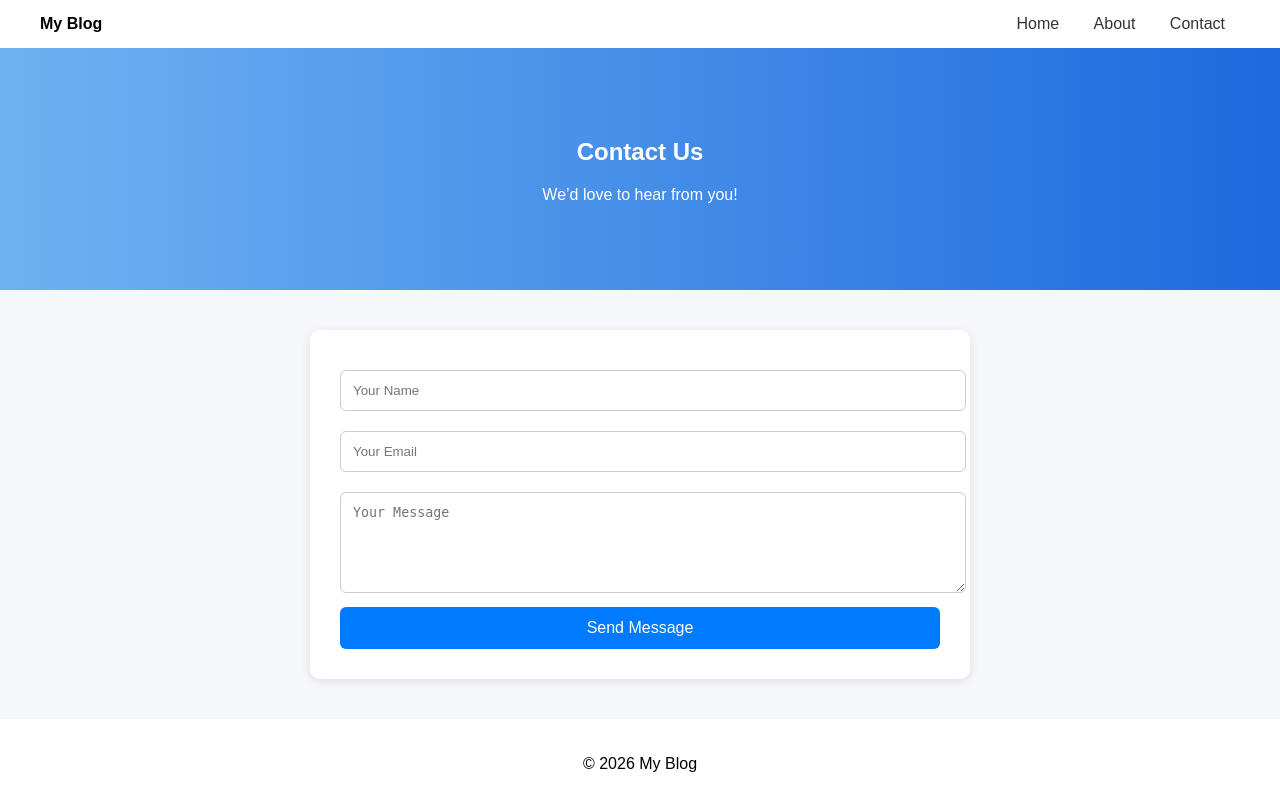
After one commit to Ri-n-jpg/Blog-Website, a Django app: page /contact/ in a window 1280 px wide. The commit adds this page. Run offline with Django 5.2, Linux system fonts and the light colour scheme.

Commit message:
your message

```diff
--- a/blog/blogapp/urls.py
+++ b/blog/blogapp/urls.py
@@ -8,4 +8,6 @@ urlpatterns = [
     path('blog/<slug:slug>/', views.blog_detail, name='blog_detail'),
     path('about/', views.about, name='about'),
     path('contact/', views.contact, name='contact'),
+    path('blog/edit/<slug:slug>/', views.edit_blog, name='edit_blog'),
+    path('blog/delete/<slug:slug>/', views.delete_blog, name='delete_blog'),
 ]
--- a/blog/blogapp/views.py
+++ b/blog/blogapp/views.py
@@ -1,9 +1,22 @@
 from django.shortcuts import render, get_object_or_404
 from .models import Blog
+from .models import Contact
+from django.core.paginator import Paginator
+from django.db.models import Q
+from django.shortcuts import  redirect
 
 # 🏠 Home Page
 def home(request):
-    blogs = Blog.objects.filter(status="Published")
+    query = request.GET.get('q')
+    blogs_list = Blog.objects.filter(status="Published").order_by()
+    if query:
+        blogs_list = blogs_list.filter(
+            Q(title__icontains=query) | Q(blog_body__icontains=query)
+        )
+    paginator = Paginator(blogs_list, 6)
+    page_number = request.GET.get('page')
+    blogs = paginator.get_page(page_number)
+
     return render(request, 'home.html', {'blogs': blogs})
 
 
@@ -25,4 +38,28 @@ def about(request):
 
 # 📞 Contact Page
 def contact(request):
-    return render(request, 'contact.html')
+    if request.method=="POST":
+        name=request.POST.get('name')
+        email=request.POST.get('email')
+        message=request.POST.get('message')
+        print(name,email,message)
+        return render(request, 'contact.html',{'success':True})
+    return render(request,'contact.html')
+from django.shortcuts import redirect
+
+def edit_blog(request, slug):
+    blog = Blog.objects.get(slug=slug)
+
+    if request.method == "POST":
+        blog.title = request.POST.get('title')
+        blog.blog_body = request.POST.get('blog_body')
+        blog.save()
+
+        return redirect('blog_detail', slug=blog.slug)
+
+    return render(request, 'edit_blog.html', {'blog': blog})
+
+def delete_blog(request, slug):
+    blog = Blog.objects.get(slug=slug)
+    blog.delete()
+    return redirect('home')
--- /dev/null
+++ b/blog/templates/contact.html
@@ -0,0 +1,126 @@
+{% load static %}
+<!DOCTYPE html>
+<html lang="en">
+<head>
+    <meta charset="UTF-8">
+    <meta name="viewport" content="width=device-width, initial-scale=1.0">
+    <title>Contact Us | My Blog</title>
+
+    <style>
+        body {
+            font-family: Arial, sans-serif;
+            margin: 0;
+            background: #f5f7fb;
+        }
+
+        header {
+            background: white;
+            padding: 15px 40px;
+            display: flex;
+            justify-content: space-between;
+            box-shadow: 0 2px 6px rgba(0,0,0,0.05);
+        }
+
+        nav a {
+            margin: 0 15px;
+            text-decoration: none;
+            color: #333;
+        }
+
+        nav a:hover {
+            color: #007bff;
+        }
+
+        .hero {
+            text-align: center;
+            padding: 70px 20px;
+            background: linear-gradient(to right, #6db3f2, #1e69de);
+            color: white;
+        }
+
+        .container {
+            max-width: 600px;
+            margin: 40px auto;
+            background: white;
+            padding: 30px;
+            border-radius: 10px;
+            box-shadow: 0 2px 10px rgba(0,0,0,0.1);
+        }
+
+        input, textarea {
+            width: 100%;
+            padding: 12px;
+            margin: 10px 0;
+            border-radius: 6px;
+            border: 1px solid #ccc;
+        }
+
+        button {
+            width: 100%;
+            padding: 12px;
+            background: #007bff;
+            color: white;
+            border: none;
+            border-radius: 6px;
+            font-size: 16px;
+            cursor: pointer;
+        }
+
+        button:hover {
+            background: #0056b3;
+        }
+
+        .success {
+            color: green;
+            text-align: center;
+            margin-bottom: 15px;
+        }
+
+        footer {
+            text-align: center;
+            padding: 20px;
+            margin-top: 40px;
+            background: white;
+        }
+    </style>
+</head>
+<body>
+
+<header>
+    <div><b>My Blog</b></div>
+    <nav>
+        <a href="{% url 'home' %}">Home</a>
+        <a href="{% url 'about' %}">About</a>
+        <a href="{% url 'contact' %}">Contact</a>
+    </nav>
+</header>
+
+<section class="hero">
+    <h1>Contact Us</h1>
+    <p>We’d love to hear from you!</p>
+</section>
+
+<div class="container">
+
+    {% if success %}
+        <div class="success">✅ Message sent successfully!</div>
+    {% endif %}
+
+    <form method="POST">
+        {% csrf_token %}
+
+        <input type="text" name="name" placeholder="Your Name" required>
+        <input type="email" name="email" placeholder="Your Email" required>
+        <textarea name="message" rows="5" placeholder="Your Message" required></textarea>
+
+        <button type="submit">Send Message</button>
+    </form>
+
+</div>
+
+<footer>
+    <p>© 2026 My Blog</p>
+</footer>
+
+</body>
+</html>
```
Also changed, not shown: blog/blogapp/admin.py (+11 -0 lines), blog/blogapp/models.py (+11 -0 lines), blog/templates/about.html (+146 -0 lines), blog/templates/blog_detail.html (added, +96 -0 lines), blog/templates/edit_blog.html (added, +23 -0 lines), blog/templates/home.html (+63 -28 lines), blog/blogapp/migrations/0003_contact.py (added), blog/blogapp/migrations/0004_contact_created_at_contact_is_read.py (added), blog/blogapp/migrations/0005_blog_views.py (added).
